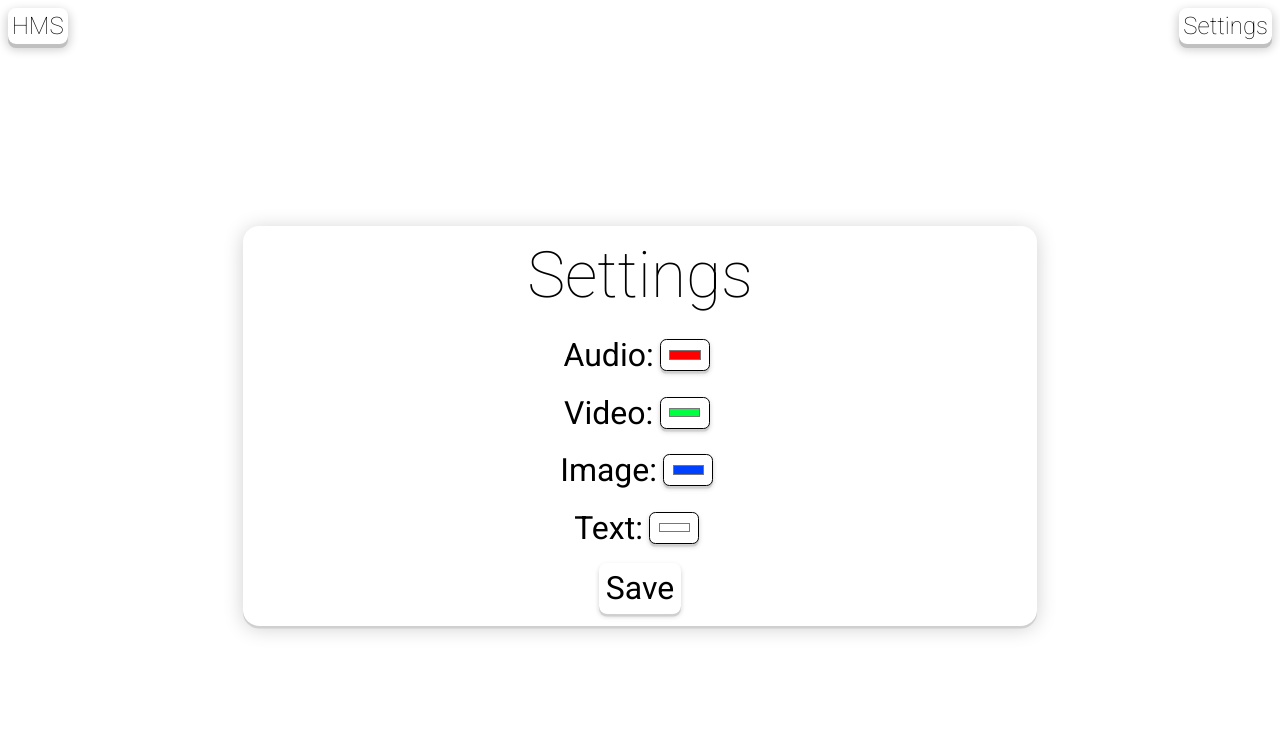
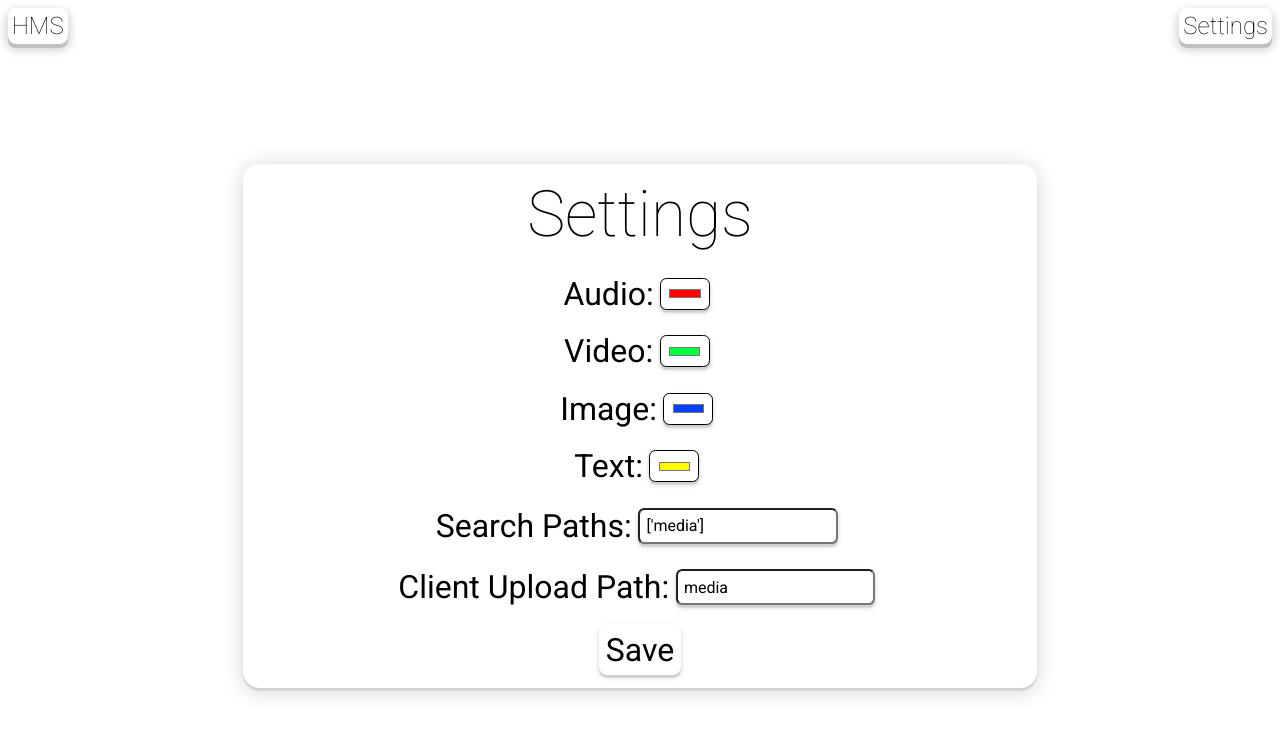
Before and after one commit to JMANN240/hms, a Flask app: page /settings in a window 1280 px wide. Shown: the top 736 px of the page. Run offline with Flask 2, Linux system fonts and the light colour scheme; some libraries are stand-ins or nearby versions.

Commit message:
friendlier path config

```diff
--- a/main.py
+++ b/main.py
@@ -72,7 +72,7 @@ def api_settings():
     if request.method == 'POST':
         with open('settings.json') as settings_file:
             settings = json.load(settings_file)
-        settings['filetypes'] = request.form
+        settings = request.json
         with open('settings.json', 'w') as settings_file:
             json.dump(settings, settings_file, indent=4, separators=(', ', ': '))
         return "200"
--- a/settings.json
+++ b/settings.json
@@ -3,7 +3,7 @@
         "audio": "#ff0000",
         "video": "#00ff40",
         "image": "#0040ff",
-        "text": "#ffffff"
+        "text": "#ffff00"
     },
     "search_paths": [
         "media"
--- a/static/css/settings.css
+++ b/static/css/settings.css
@@ -17,7 +17,7 @@
     margin-bottom: 1vw;
 }
 
-.color-input-div {
+.subsetting-div {
     width: 100%;
     margin: 0.5vw;
     display: flex;
--- a/static/js/settings.js
+++ b/static/js/settings.js
@@ -2,13 +2,26 @@ const audio_color = document.querySelector('#audio-color');
 const video_color = document.querySelector('#video-color');
 const image_color = document.querySelector('#image-color');
 const text_color = document.querySelector('#text-color');
+const search_paths = document.querySelector('#search-paths');
+const client_upload_path = document.querySelector('#client-upload-path');
 
 $(document).on('click', '#save-btn', (e) => {
+    console.log(JSON.stringify(search_paths.value.slice(1, -1).split(',').map(x => x.trim().slice(1, -1))));
     $.ajax({
         type: 'POST',
         url: '/api/settings',
-        data: {audio: audio_color.value, video: video_color.value, image: image_color.value, text: text_color.value},
-        mimeType: 'json',
+        contentType: 'application/json',
+        dataType : 'json',
+        data: JSON.stringify({
+            filetypes: {
+                audio: audio_color.value,
+                video: video_color.value,
+                image: image_color.value,
+                text: text_color.value
+            },
+            search_paths: search_paths.value.slice(1, -1).split(',').map(x => x.trim().slice(1, -1)),
+            client_upload_path: client_upload_path.value
+        }),
         success: () => {
             $(e.target).addClass('good-flash');
             setTimeout(() => {
--- a/templates/settings.html
+++ b/templates/settings.html
@@ -9,11 +9,19 @@
 <div class="card">
     <h1>Settings</h1>
     {% for filetype, filecolor in settings.filetypes.items() %}
-    <div class="color-input-div">
+    <div class="subsetting-div">
         <label for="{{filetype}}-color">{{filetype|capitalize}}:</label>
         <input type="color" name='{{filetype}}-color' id='{{filetype}}-color' value="{{filecolor}}">
     </div>
     {% endfor %}
+    <div class="subsetting-div">
+        <label for="search-paths">Search Paths:</label>
+        <input type="text" name='search-paths' id='search-paths' value="{{settings.search_paths}}">
+    </div>
+    <div class="subsetting-div">
+        <label for="client-upload-path">Client Upload Path:</label>
+        <input type="text" name='client-upload-path' id='client-upload-path' value="{{settings.client_upload_path}}">
+    </div>
     <div class="btn" id="save-btn">Save</div>
 </div>
 {% endblock %}
```
